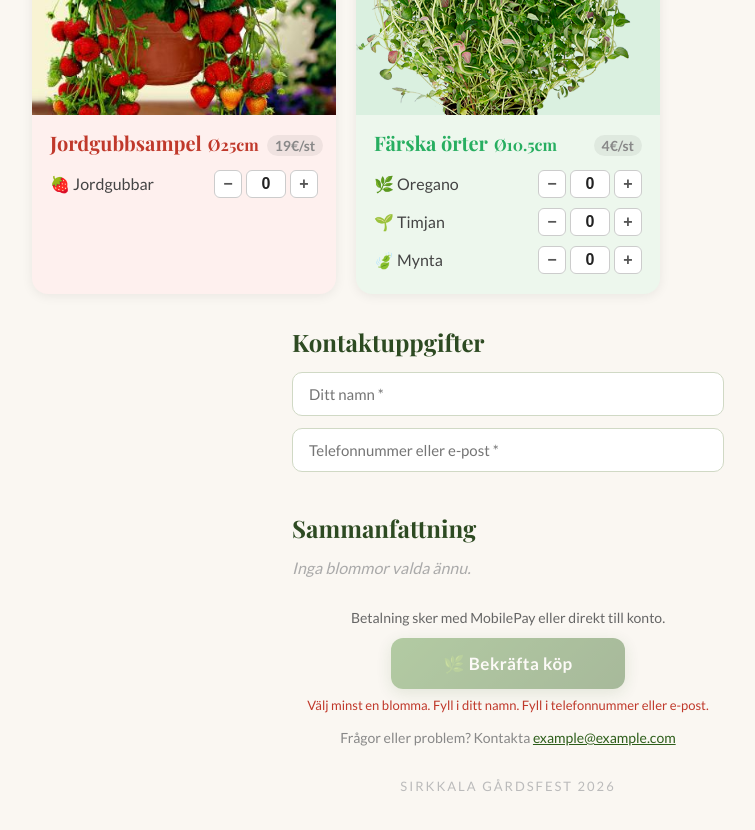
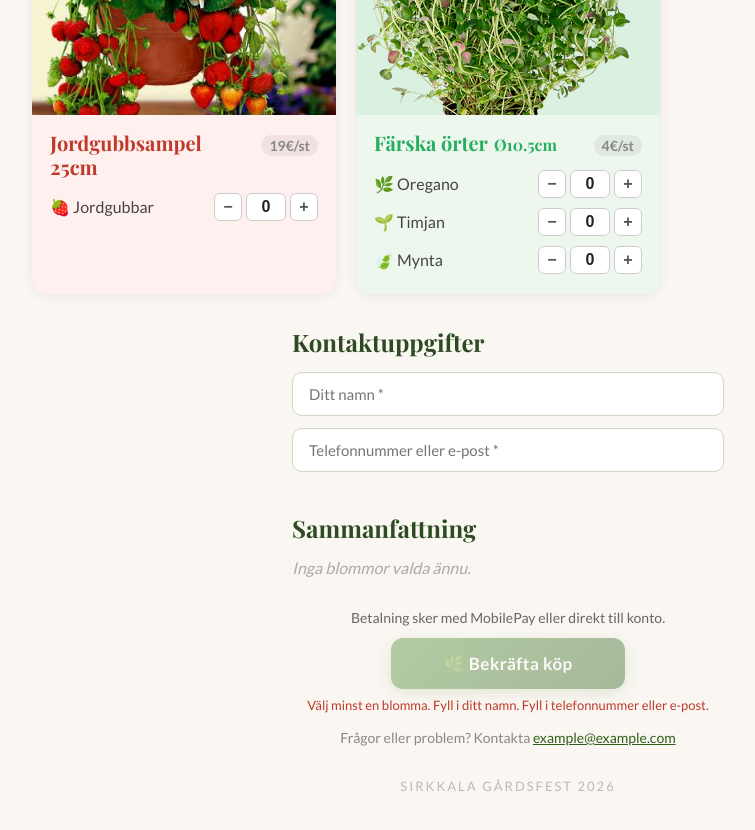
Before and after one commit to Artur-/sirkkala-blommor, a React (Vite) app: page / in a window 1280 px wide. Shown: the part 940-1770 px from the top of the page, without its empty margins (132-887 px from the left). Built offline with nearby package versions, Linux system fonts and the light colour scheme.

Commit message:
Rename Jordgubbsampel to include size, remove detail

```diff
--- a/src/flowers.js
+++ b/src/flowers.js
@@ -41,9 +41,9 @@ export const FLOWERS = [
   },
   {
     id: "jordgubbar",
-    name: "Jordgubbsampel",
+    name: "Jordgubbsampel 25cm",
     category: null,
-    detail: "Ø25cm",
+    detail: null,
     price: 19,
     emoji: "🍓",
     image: "/images/jordgubbar.jpg",
```
